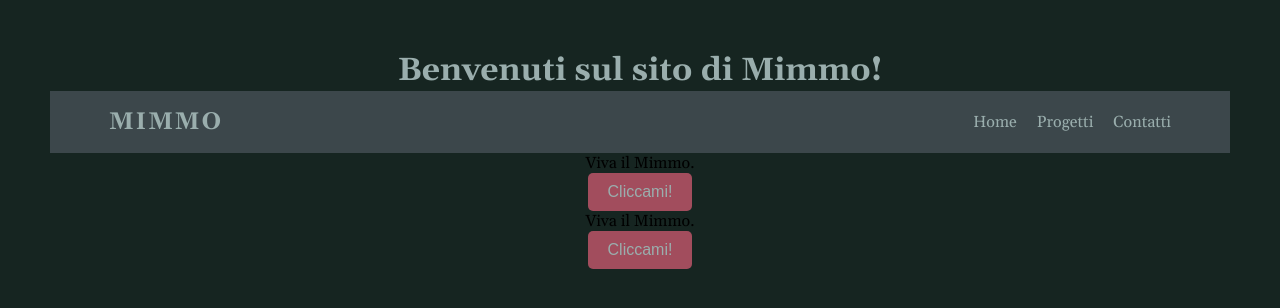
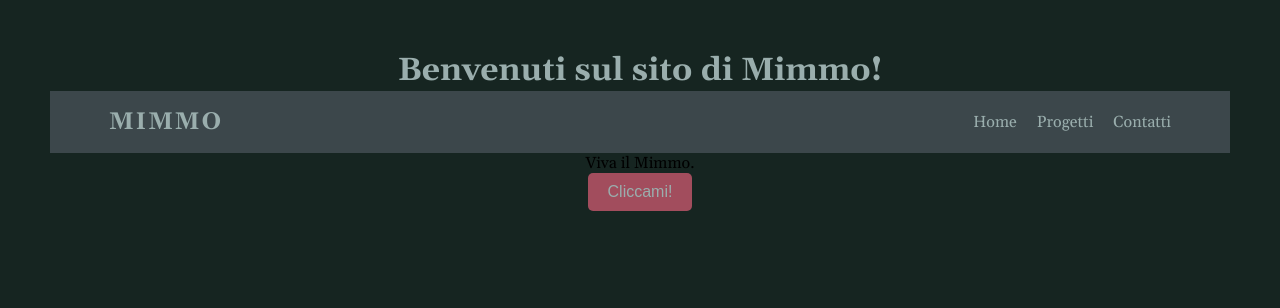
Before and after one commit to domenicoinversi/Mimmo, a plain HTML site: page index.html in a window 1280 px wide. Drawn offline with nearby package versions, Linux system fonts and the light colour scheme.

Commit message:
Double click button fix

```diff
--- a/index.html
+++ b/index.html
@@ -28,10 +28,5 @@
         <p id="messaggio"></p>
     </main>
     <script src="script.js"></script>
-        <main>
-        <p>Viva il Mimmo.</p>
-        <button id="mioBottone">Cliccami!</button>
-        <p id="messaggio"></p>
-    </main>
 </body>
 </html>
```
